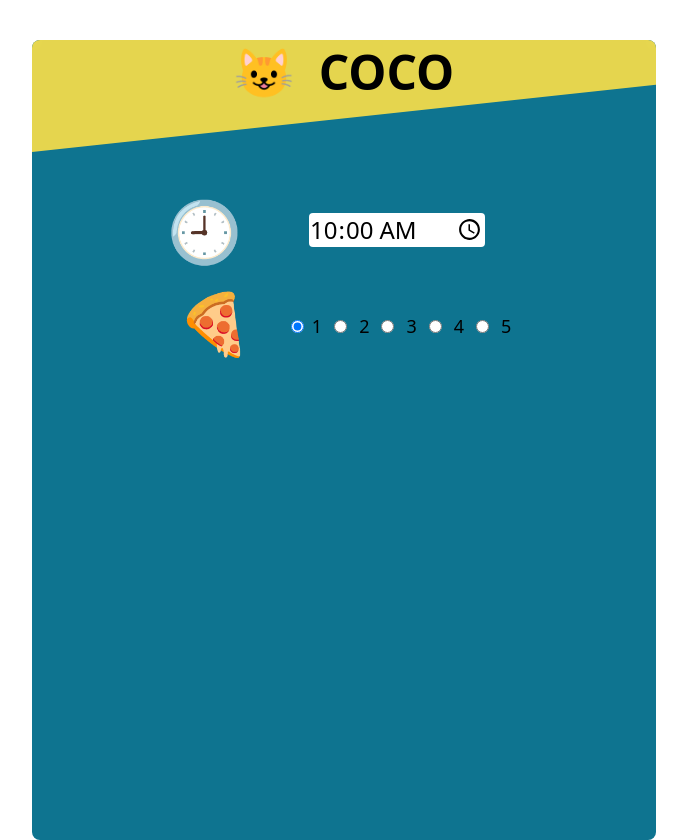
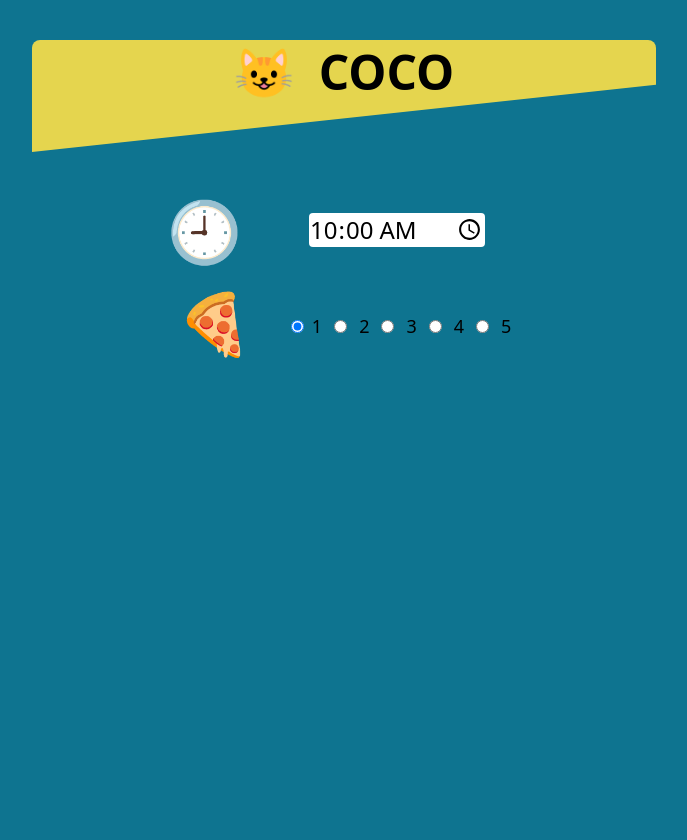
Before and after one commit to javivi02/comederoGatos, a React (Vite) app: page /item/1 in a window 1280 px wide. Shown: the whole page, without its empty margins (296-983 px from the left). After the commit the page ends 800 px from the top, so only its background shows below. Built offline with nearby package versions, Linux system fonts and the light colour scheme.

Commit message:
Color en el body

```diff
--- a/src/index.css
+++ b/src/index.css
@@ -5,3 +5,7 @@
 .lineaOblicua{
     clip-path: polygon(25% 0%, 100% 0, 100% 40%, 0 100%, 0 100%, 0 0);
 }
+
+body{
+    background-color: #0E7490;
+}
--- a/src/vista/dashboard.jsx
+++ b/src/vista/dashboard.jsx
@@ -10,7 +10,7 @@ const Dashboard = ({ props }) => {
         <>
             <div className={`flex flex-col items-center justify-center`}>
 
-                <main className={`h-full w-full bg-cyan-700 sm:rounded-lg sm:w-[39rem] sm:mt-10`}>
+                <main className={`h-full w-full sm:rounded-lg sm:w-[39rem] sm:mt-10`}>
 
                     <NavBar />
                     <Insert />
--- a/src/vista/itemDetail.jsx
+++ b/src/vista/itemDetail.jsx
@@ -25,7 +25,7 @@ const ItemDetail = ({ props }) => {
         <>
             <div className={`flex flex-col items-center justify-center`}>
 
-                <main className={`h-screen w-full bg-cyan-700 sm:rounded-lg sm:w-[39rem] sm:mt-10`}>
+                <main className={`h-full w-full sm:rounded-lg sm:w-[39rem] sm:mt-10`}>
 
                     <NavBar />
 
@@ -36,17 +36,6 @@ const ItemDetail = ({ props }) => {
                             <input className={`rounded text-2xl mx-9 w-44`} type={"time"}
                                    onChange={handleHora} value={hora}/>
                         </div>
-
-                        {/*<div className={`flex items-center justify-center mt-8`}>
-                            <div className={`text-6xl`}>🍕&nbsp;&nbsp;</div>
-                            <input className={`rounded text-4xl w-24 mx-6`}
-                                   type={"range"} min="1" max="6" step="1"
-                                   value={porciones}
-                                   onChange={handlePorsiones}/>
-
-                            <div className={`text-4xl font-bold text-amber-300`}>{porciones}</div>
-                        </div>*/}
-
 
                         <div className={`flex items-center justify-center mt-8`}>
                             <div className={`text-6xl`}>🍕&nbsp;&nbsp;</div>
```
